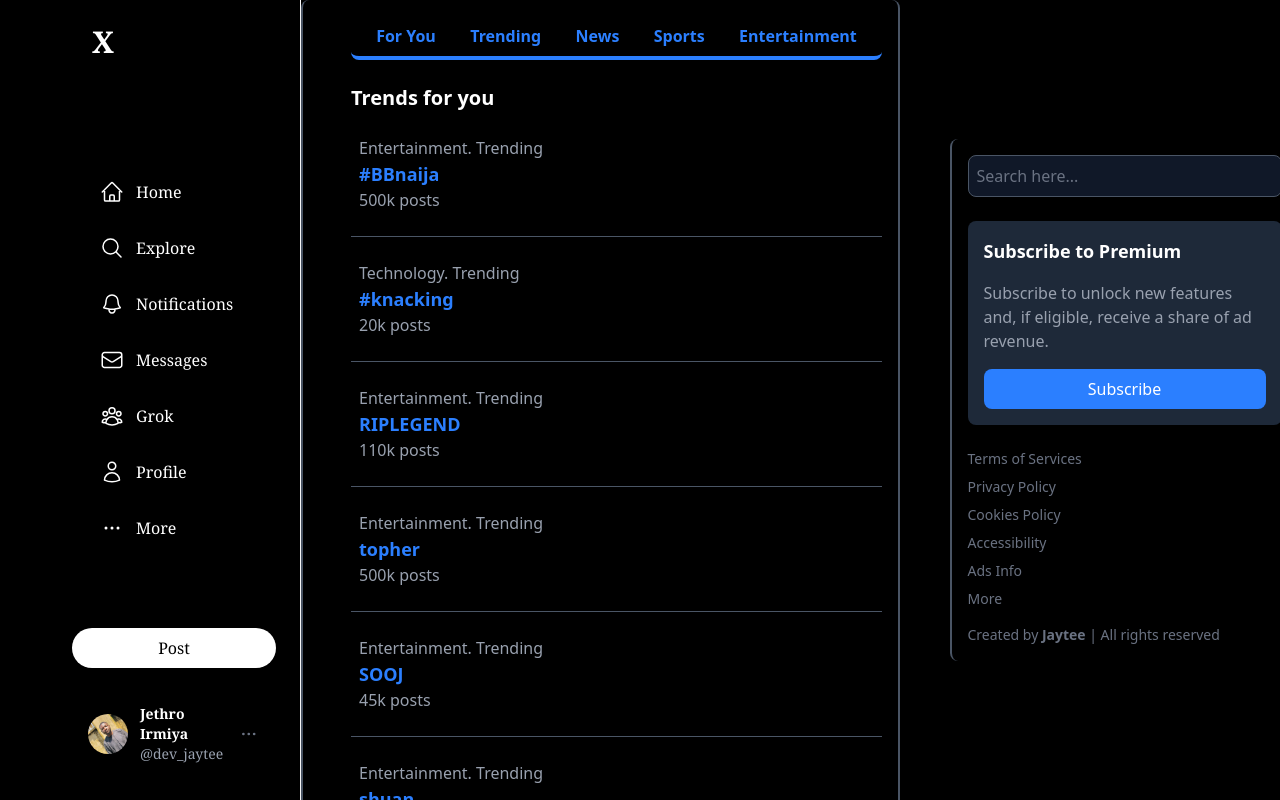
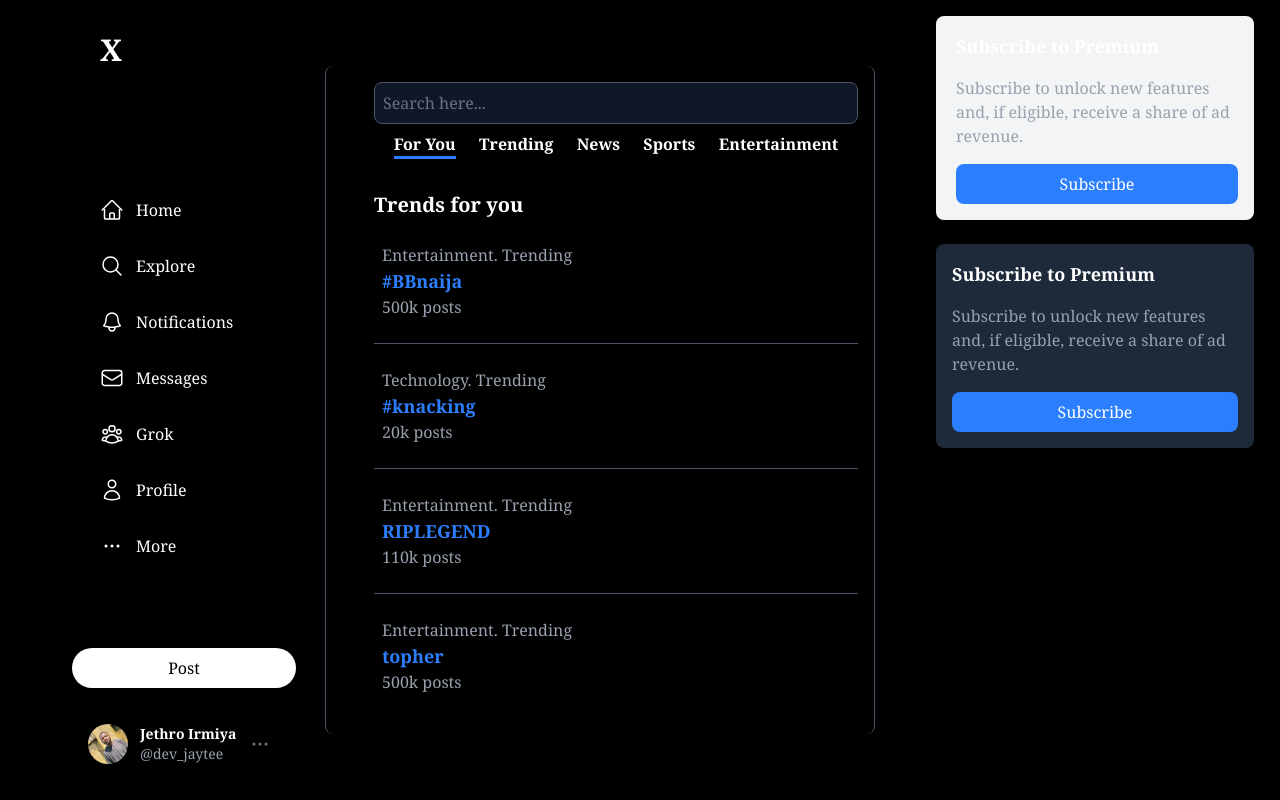
Before and after one commit to jayteemoney/Twitter, a React (Vite) app: page /explore in a window 1280 px wide. Shown: the top 800 px of the page. Built offline with nearby package versions, Linux system fonts and the light colour scheme.

Commit message:
added the explore page and made adjustments to the Nav

```diff
--- a/src/App.jsx
+++ b/src/App.jsx
@@ -1,5 +1,5 @@
 import { BrowserRouter as Router, Routes, Route } from "react-router-dom";
-import Nav from "./components/sidebar/Nav";
+import Nav from "./components/sidebar/nav";
 import Home from "./components/feed/Home";
 import Widgets from "./pages/widget";
 import Explore from "./components/feed/explore";
@@ -8,7 +8,7 @@
 const App = () => {
   return (
     <Router>
-      <div className="min-h-screen bg-black flex mx-auto">
+      <div className="min-h-screen bg-black flex mx-auto font-serif">
         {/* Sidebar */}
         <Nav className="fixed left-0 top-0 h-screen w-[300px] bg-black text-white" />
 
@@ -18,7 +18,7 @@
           <div className="flex h-screen overflow-y-scroll">
             <div className="flex justify-center w-full max-w-[1350px] mx-auto">
               {/* Feed */}
-              <div className="w-[600px] bg-black border-l border-white">
+              <div className="w-[600px] bg-black ">
                 <Routes>
                   <Route
                     path="/"
--- a/src/components/feed/Home.jsx
+++ b/src/components/feed/Home.jsx
@@ -52,7 +52,7 @@
   return (
     <div className="min-h-screen bg-black text-white flex justify-center items-center font-serif">
       {/* Feed Container */}
-      <div className=" mx-auto w-[850px] bg-black px-4  border-l-1 border-r-1 border-gray-600 pl-15">
+      <div className=" mx-auto w-[550px] bg-black px-4  border-l-1 border-r-1 border-gray-600 pl-15">
         {/* Navigation */}
         <nav className=" flex justify-around  bg-black p-2 rounded-lg">
           <Link to="/" className="text-white font-bold border-b-4 border-blue-500">
@@ -64,7 +64,7 @@
         </nav>
 
         {/* Post Input */}
-        <div className=" bg-black border border-gray-600 p-4 rounded-[20px]  mb-10">
+        <div className=" bg-black border border-gray-600 p-4 rounded-[20px]  mb-10 ">
           <div className="flex items-center mb-4">
             <Link to="https://x.com/IrmiyaJeth79445">
               <img
@@ -98,7 +98,7 @@
             {index > 0 && (
               <hr className=" border-gray-600 my-8 w-full" />
             )}
-            <div className="post bg-black border border-gray-600 p-4 rounded-[20px] shadow-sm">
+            <div className="post bg-black border border-gray-600 p-4 rounded-[20px] text-[15px]">
               <div className="content mb-4">
                 <h3 className="font-bold">{post.author}</h3>
                 <p className="text-sm text-gray-400">{post.username}</p>
--- a/src/components/feed/explore.jsx
+++ b/src/components/feed/explore.jsx
@@ -6,34 +6,37 @@
   { category: "Technology", tag: "#knacking", posts: "20k posts" },
   { category: "Entertainment", tag: "RIPLEGEND", posts: "110k posts" },
   { category: "Entertainment", tag: "topher", posts: "500k posts" },
-  { category: "Entertainment", tag: "SOOJ", posts: "45k posts" },
-  { category: "Entertainment", tag: "shuan", posts: "890k posts" },
-  { category: "Entertainment", tag: "biggie", posts: "320k posts" },
-  { category: "Technology", tag: "web3conference", posts: "100k posts" },
-  { category: "Politics", tag: "#jagaban", posts: "50k posts" },
-  { category: "Sports", tag: "Osimhen", posts: "270k posts" },
+
 ];
 
 const Explore = () => {
   return (
     <div className="min-h-screen bg-black text-white flex justify-center items-center">
       {/* Trends Container */}
-      <div className="trends-container mx-auto w-[850px] bg-black p-4 rounded-lg border-l-2 border-r-2 border-gray-600 pl-12">
+      <div className="trends-container mx-auto w-[550px] bg-black p-4 rounded-lg border-l-1 border-r-1 border-gray-600 pl-12">
         {/* Navigation */}
-        <nav className="navigation flex justify-around mb-6 bg-black p-2 rounded-lg shadow-sm border-b-4 border-blue-500">
-          <Link to="/home" className="text-blue-500 font-bold">
+        <div className="search-form">
+          <input
+            type="search"
+            id="search-box"
+            placeholder="Search here..."
+            className="w-full p-2 rounded-lg bg-gray-900 text-white placeholder-gray-500 border border-gray-600 focus:outline-none"
+          />
+        </div>
+        <nav className="navigation flex justify-around mb-6 bg-black p-2 ">
+          <Link to="/home" className="text-white font-bold border-b-3 border-blue-500">
             For You
           </Link>
-          <Link to="/trending" className="text-blue-500 font-bold">
+          <Link to="/trending" className="text-white font-bold">
             Trending
           </Link>
-          <Link to="/news" className="text-blue-500 font-bold">
+          <Link to="/news" className="text-white font-bold">
             News
           </Link>
-          <Link to="/sports" className="text-blue-500 font-bold">
+          <Link to="/sports" className="text-white font-bold">
             Sports
           </Link>
-          <Link to="/entertainment" className="text-blue-500 font-bold">
+          <Link to="/entertainment" className="text-white font-bold">
             Entertainment
           </Link>
         </nav>
--- a/src/components/sidebar/nav.jsx
+++ b/src/components/sidebar/nav.jsx
@@ -11,11 +11,11 @@
 
 const Nav = () => {
   return (
-    <header className="fixed top-0 left-0 w-[300px] h-screen bg-black text-white font-serif shadow-md flex flex-col justify-between p-6">
+    <header className="fixed top-0 left-0 w-[320px] h-screen bg-black text-white font-serif shadow-md flex flex-col justify-between p-6">
       {/* Logo Section */}
       <div className="logo mb-8 pl-12">
         <Link to="/" className="flex items-center space-x-3">
-          <span className="ml-[20px] text-3xl font-bold hover:border hover:bg-gray-600 rounded-[50%]">X</span>
+          <span className="ml-[20px] text-3xl font-bold hover:bg-gray-600 rounded-[50%] p-2">X</span>
         </Link>
       </div>
 
@@ -92,9 +92,7 @@
 
           {/* Profile Name and Username */}
           <div className="flex flex-col">
-            <span className="text-white font-bold text-sm">
-              Jethro Irmiya
-            </span>
+            <span className="text-white font-bold text-sm">Jethro Irmiya</span>
             <span className="text-gray-400 text-sm">@dev_jaytee</span>
           </div>
 
--- a/src/components/widgets/exploreWid.jsx
+++ b/src/components/widgets/exploreWid.jsx
@@ -1,22 +1,28 @@
-
+import Footer from "./footer";
 import { Link } from "react-router-dom";
 
 const ExploreWid = () => {
   return (
-    <div className="min-h-screen bg-black text-white flex justify-center items-center">
+    <div>
+    <div className="min-h-screen bg-black text-white flex  pl-[20px]">
       {/* Sidebar Container */}
-      <div className="explore-container w-[350px] bg-black p-4 rounded-lg border-l-2 border-r-2 border-gray-600 space-y-6">
+      <div className="w-[350px] bg-black p-4 space-y-6">
         {/* Search Form */}
-        <div className="search-form">
-          <input
-            type="search"
-            id="search-box"
-            placeholder="Search here..."
-            className="w-full p-2 rounded-lg bg-gray-900 text-white placeholder-gray-500 border border-gray-600 focus:outline-none"
-          />
-        </div>
+
 
         {/* Subscription Section */}
+        <div className="article bg-gray-100 p-4 rounded-lg shadow-sm space-y-4 pl-[20px]">
+          <h3 className="text-lg font-bold">Subscribe to Premium</h3>
+          <p className="text-gray-400">
+            Subscribe to unlock new features and, if eligible, receive a share
+            of ad revenue.
+          </p>
+          <Link to="/subscribe">
+            <button className="w-full bg-blue-500 text-white py-2 rounded-lg hover:bg-blue-600 transition-all">
+              Subscribe
+            </button>
+          </Link>
+        </div>
         <div className="article bg-gray-800 p-4 rounded-lg shadow-sm space-y-4">
           <h3 className="text-lg font-bold">Subscribe to Premium</h3>
           <p className="text-gray-400">
@@ -29,53 +35,9 @@
             </button>
           </Link>
         </div>
-
-        {/* Footer Section */}
-        <footer className="footer text-gray-500">
-          <div className="notes space-y-2">
-            <Link
-              to="/terms"
-              className="block text-sm hover:underline transition-all"
-            >
-              Terms of Services
-            </Link>
-            <Link
-              to="/privacy"
-              className="block text-sm hover:underline transition-all"
-            >
-              Privacy Policy
-            </Link>
-            <Link
-              to="/cookies"
-              className="block text-sm hover:underline transition-all"
-            >
-              Cookies Policy
-            </Link>
-            <Link
-              to="/accessibility"
-              className="block text-sm hover:underline transition-all"
-            >
-              Accessibility
-            </Link>
-            <Link
-              to="/ads-info"
-              className="block text-sm hover:underline transition-all"
-            >
-              Ads Info
-            </Link>
-            <Link
-              to="/more"
-              className="block text-sm hover:underline transition-all"
-            >
-              More
-            </Link>
-          </div>
-          <div className="credit text-sm mt-4">
-            Created by <span className="font-bold">Jaytee</span> | All rights
-            reserved
-          </div>
-        </footer>
       </div>
+    </div>
+    <Footer />
     </div>
   );
 };
--- a/src/components/widgets/footer.jsx
+++ b/src/components/widgets/footer.jsx
@@ -1,35 +1,31 @@
-import { Link } from "react-router-dom"
+import { Link } from "react-router-dom";
+
 const Footer = () => {
   return (
-    <div>
-      {/* Footer Section */}
-      <section className="mt-6">
-        <ul className="text-sm text-gray-500 space-y-2">
-          <Link to="/" className="hover:underline">
-            <li>Terms of Services</li>
+    <footer className="w-[300px] bg-black text-gray-500 text-xs py-4">
+      <div className="flex flex-wrap justify-center items-center gap-4">
+        <Link to="/terms" className="hover:underline transition">
+          Terms of Service
         </Link>
-          <Link to="/" className="hover:underline">
-            <li>Privacy Policy</li>
+        <Link to="/privacy" className="hover:underline transition">
+          Privacy Policy
         </Link>
-          <Link to="/" className="hover:underline">
-            <li>Cookies Policy</li>
+        <Link to="/cookies" className="hover:underline transition">
+          Cookie Policy
         </Link>
-          <Link to="/" className="hover:underline">
-            <li>Accessibility</li>
+        <Link to="/accessibility" className="hover:underline transition">
+          Accessibility
         </Link>
-          <Link to="/" className="hover:underline">
-            <li>Ads Info</li>
+        <Link to="/ads" className="hover:underline transition">
+          Ads Info
         </Link>
-          <Link to="/" className="hover:underline">
-            <li>More</li>
+        <Link to="/more" className="hover:underline transition">
+          More ...
         </Link>
-        </ul>
-        <div className="mt-4 text-center text-sm text-gray-400">
-          Created by <span className="font-semibold">jaytee</span> | All rights reserved
+        <span>© 2025 X Corp.</span>
       </div>
-      </section>
-    </div>
-  )
-}
+    </footer>
+  );
+};
 
-export default Footer
+export default Footer;
--- a/src/components/widgets/homeWid.jsx
+++ b/src/components/widgets/homeWid.jsx
@@ -17,8 +17,9 @@
   ];
 
   return (
-    <div>
-    <div className="w-[480px] h-screen overflow-y-auto p-4 bg-black pl-[30px] pr-[120px]">
+    <div className="flex flex-col min-h-screen bg-black">
+      {/* Content Section */}
+      <div className="w-[450px] flex-grow overflow-y-auto pr-[140px]">
         {/* Search Form */}
         <div className="mb-4">
           <input
@@ -44,10 +45,10 @@
         </div>
 
         {/* Trends Section */}
-      <div className="bg-black shadow-md border border-gray-600 rounded-[20px] p-4">
-        <h2 className="text-xl font-semibold mb-4">Trends for You</h2>
+        <div className="bg-black shadow-md border border-gray-600 rounded-[20px] p-4 mb-6">
+          <h2 className="text-xl font-semibold">Trends for You</h2>
           {trends.map((trend, index) => (
-          <div key={index} className="mb-4">
+            <div key={index} className="">
               <Link to="/" className="block hover:bg-gray-900 p-2 rounded-[20px]">
                 <h5 className="text-sm text-gray-500">{trend.category}. Trending</h5>
                 <h3 className="text-lg font-semibold">{trend.title}</h3>
@@ -57,9 +58,12 @@
           ))}
         </div>
       </div>
+
+      {/* Footer Section */}
+      <div className="mt-auto">
         <Footer />
       </div>
-
+    </div>
   );
 };
 
--- a/src/pages/sidebar.jsx
+++ b/src/pages/sidebar.jsx
@@ -1,4 +1,4 @@
-import Nav from "../components/sidebar/Nav";
+import Nav from "../components/sidebar/nav";
 
 
 const Sidebar = () => {
```
Also changed, not shown: src/components/widgets/follow.jsx (added). Lines whose indentation alone changed are shown as unchanged.
